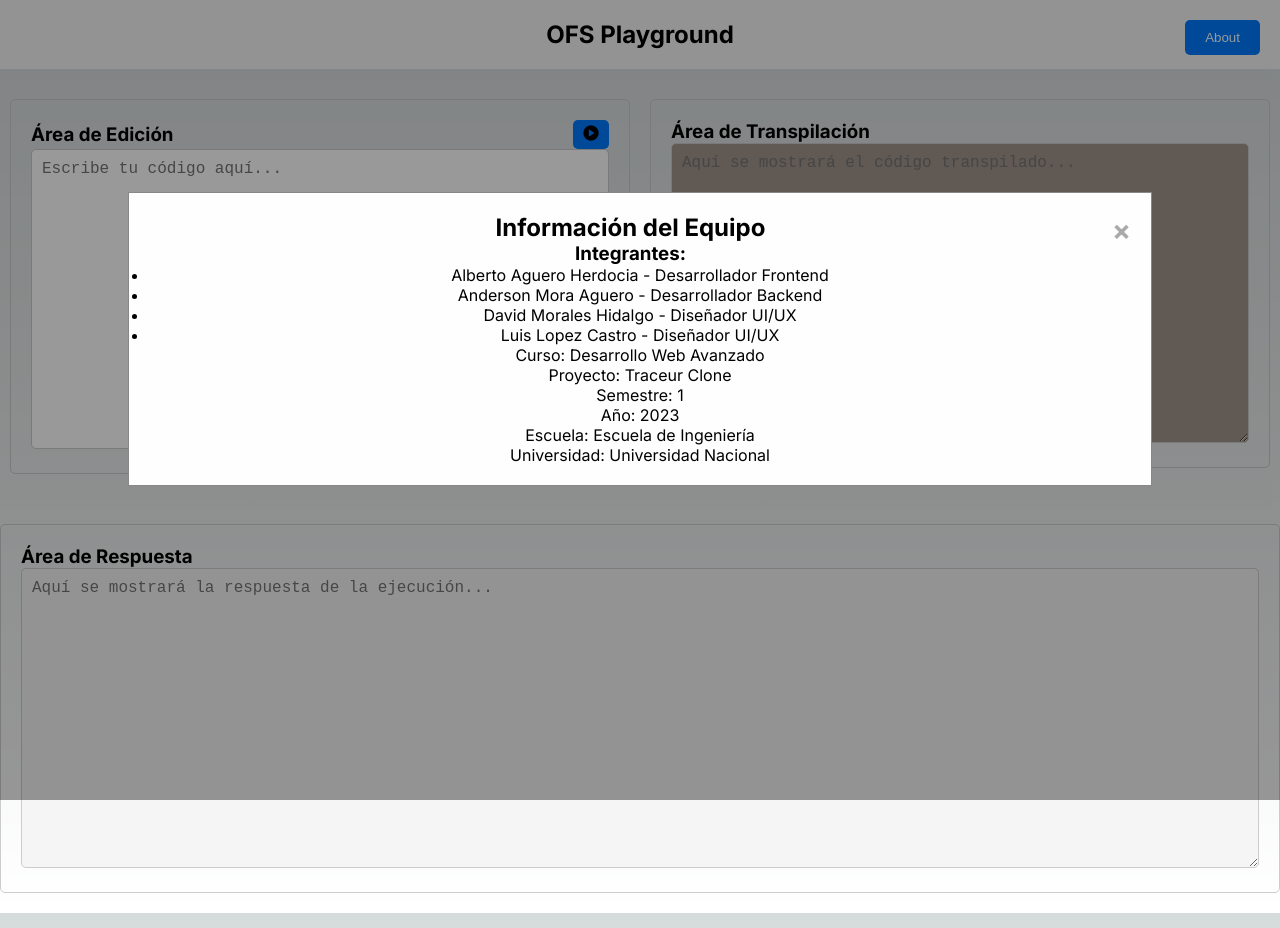
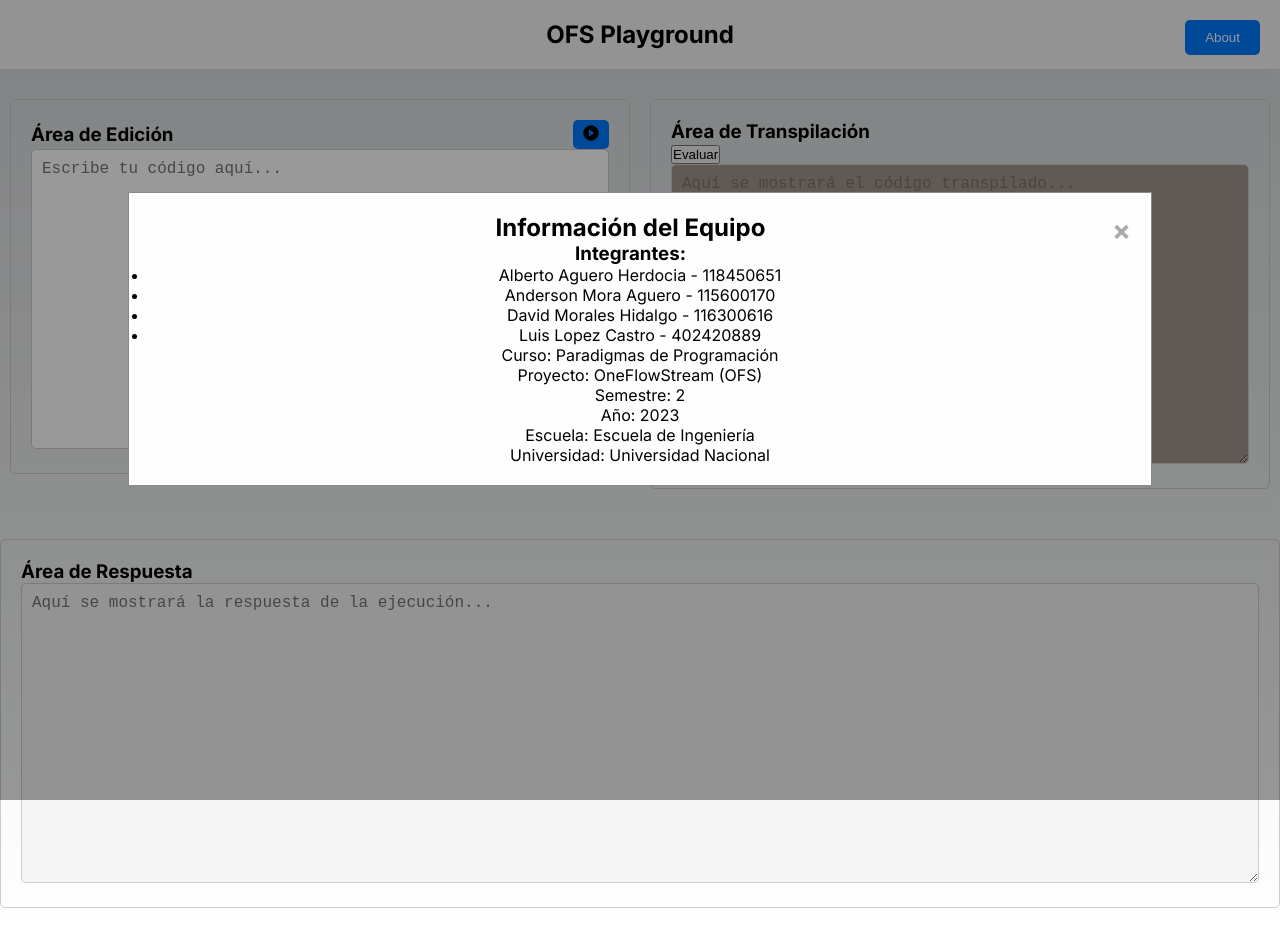
Before and after one commit to davmohi/OFS, a Next.js app: page / in a window 1280 px wide. Both pictures are taken after a click on the button "About". Built offline with nearby package versions, Linux system fonts and the light colour scheme; no server answers.

Commit message:
creacion de about en server

```diff
--- a/components/Header.tsx
+++ b/components/Header.tsx
@@ -1,36 +1,27 @@
-// components/Header.tsx
+//header.tsx
 import React, { useState } from 'react';
+
 const Header: React.FC = () => {
     const [showAbout, setShowAbout] = useState(false);
     const [teamInfo, setTeamInfo] = useState<any>(null);
 
-    const handleAboutClick = async () => {
+    const fetchAboutInfo = async () => {
         try {
-            const response = await fetch('/api/about');
-            const data = await response.json();
-            setTeamInfo(data);
-            setShowAbout(true);
+            const response = await fetch('api/about');
+            if (response.ok) {
+                const data = await response.json();
+                setTeamInfo(data);
+                setShowAbout(true);
+            } else {
+                console.error("Error al obtener la información");
+            }
         } catch (error) {
             console.error("Error al obtener la información", error);
+        }
+    };
 
-            // Respuesta dummy
-            const dummyData = {
-                members: [
-                    { id: 1, name: "Alberto Aguero Herdocia", role: "Desarrollador Frontend" },
-                    { id: 2, name: "Anderson Mora Aguero", role: "Desarrollador Backend" },
-                    { id: 3, name: "David Morales Hidalgo", role: "Diseñador UI/UX" },
-                    { id: 4, name: "Luis Lopez Castro", role: "Diseñador UI/UX" }
-                ],
-                course: "Desarrollo Web Avanzado",
-                project: "Traceur Clone",
-                semester: "1",
-                year: "2023",
-                school: "Escuela de Ingeniería",
-                university: "Universidad Nacional"
-            };
-            setTeamInfo(dummyData);
-            setShowAbout(true);
-        }
+    const handleAboutClick = async () => {
+        await fetchAboutInfo();
     };
 
     return (
@@ -44,16 +35,16 @@
                         <h2>Información del Equipo</h2>
                         <h3>Integrantes:</h3>
                         <ul>
-                            {teamInfo.members.map((member: any) => (
-                                <li key={member.id}>{member.name} - {member.role}</li>
+                            {teamInfo?.members.map((member: any) => (
+                                <li key={member.id}>{member.name} - {member.cedula}</li>
                             ))}
                         </ul>
-                        <p>Curso: {teamInfo.course}</p>
-                        <p>Proyecto: {teamInfo.project}</p>
-                        <p>Semestre: {teamInfo.semester}</p>
-                        <p>Año: {teamInfo.year}</p>
-                        <p>Escuela: {teamInfo.school}</p>
-                        <p>Universidad: {teamInfo.university}</p>
+                        <p>Curso: {teamInfo?.course}</p>
+                        <p>Proyecto: {teamInfo?.project}</p>
+                        <p>Semestre: {teamInfo?.semester}</p>
+                        <p>Año: {teamInfo?.year}</p>
+                        <p>Escuela: {teamInfo?.school}</p>
+                        <p>Universidad: {teamInfo?.university}</p>
                     </div>
                 </div>
             )}
--- a/components/TranspilationArea.tsx
+++ b/components/TranspilationArea.tsx
@@ -1,10 +1,38 @@
 // components/TranspilationArea.tsx
-import React from 'react';
+import React, { useState } from 'react';
 
-const TranspilationArea: React.FC<{ transpiledCode: string }> = ({ transpiledCode }) => {
+interface Props {
+    transpiledCode: string;
+    setResponse: (response: string) => void;
+}
+
+const TranspilationArea: React.FC<Props> = ({ transpiledCode, setResponse }) => {
+
+    const handleEvalClick = async () => {
+        try {
+          const response = await fetch('/eval', {
+            method: 'POST',
+            headers: {
+              'Content-Type': 'application/json',
+            },
+            body: JSON.stringify({ code: transpiledCode }),
+          });
+
+          const data = await response.json();
+          setResponse(data.result);
+        } catch (error) {
+        const dummyResponse = `Probando eval`;
+        setResponse(dummyResponse);
+          console.error('Error al evaluar el código:', error);
+        }
+    };
+
     return (
         <div className="transpilation-container">
-            <h3>Área de Transpilación</h3>
+            <div className="header">
+                <h3>Área de Transpilación</h3>
+                <button onClick={handleEvalClick}>Evaluar</button>
+            </div>
             <textarea
                 className="transpilation-textarea"
                 value={transpiledCode}
--- /dev/null
+++ b/src/app/api/about/route.ts
@@ -0,0 +1,25 @@
+// api/route.ts
+import { NextResponse } from 'next/server';
+
+export async function GET(req: Request) {
+    try{
+        const dummyData = {
+            members: [
+                { id: 1, name: "Alberto Aguero Herdocia", cedula: "118450651" },
+                { id: 2, name: "Anderson Mora Aguero", cedula: "115600170" },
+                { id: 3, name: "David Morales Hidalgo", cedula: "116300616" },
+                { id: 4, name: "Luis Lopez Castro", cedula: "402420889" }
+            ],
+            course: "Paradigmas de Programación",
+            project: "OneFlowStream (OFS)",
+            semester: "2",
+            year: "2023",
+            school: "Escuela de Ingeniería",
+            university: "Universidad Nacional"
+        }
+        return NextResponse.json(dummyData, {status: 200})
+    }
+    catch (error) {
+        return NextResponse.json({ message: "Error", error }.error, {status: 500})
+    }
+}
--- a/src/app/page.tsx
+++ b/src/app/page.tsx
@@ -13,7 +13,8 @@
 
 export default function Home() {
   const [transpiledCode, setTranspiledCode] = useState<string>('');
-  const [responseText, setResponseText] = useState<string>('');
+  const [response, setResponse] = useState<string>('');
+
   return (
     <div>
         <Header />
@@ -25,13 +26,13 @@
                           <EditorArea setTranspiledCode={setTranspiledCode} />
                         </td>
                         <td className="half-width">
-                          <TranspilationArea transpiledCode={transpiledCode} />
+                          <TranspilationArea transpiledCode={transpiledCode} setResponse={setResponse} />
                         </td>
                     </tr>
                 </tbody>
             </table>
         </div>
-        <ResponseArea responseText={responseText} />
+        <ResponseArea responseText={response} />
     </div>
   )
 }
```
